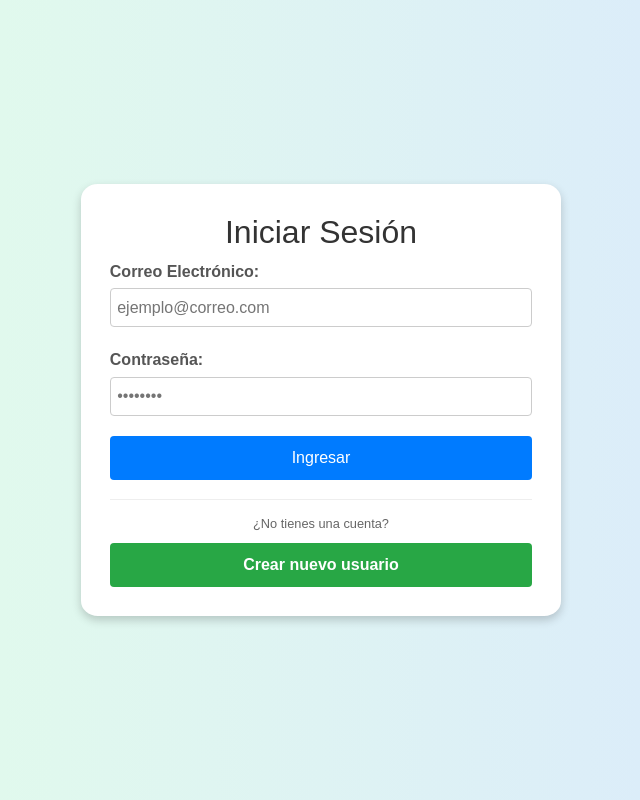
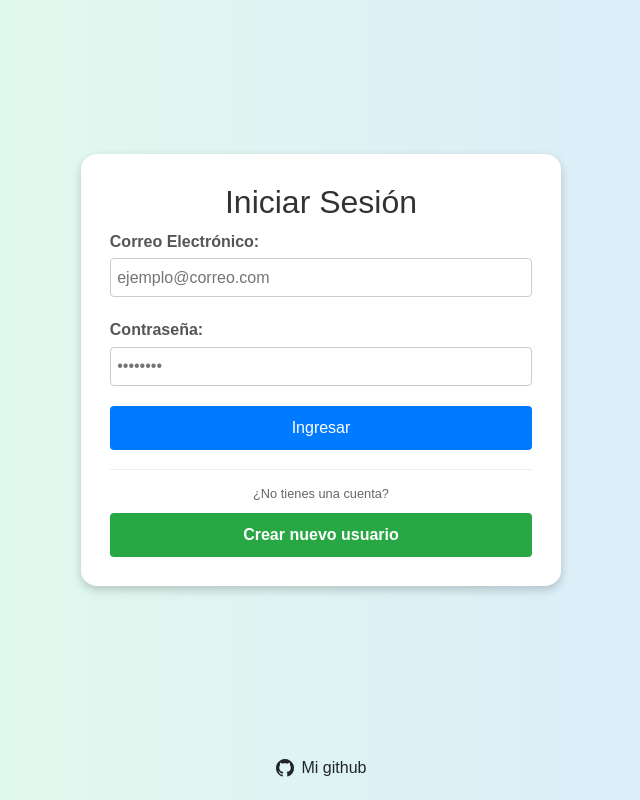
Before and after one commit to RocioEnriquez22/ProyectoListadoMateriasCRUD, a PHP site: page /index.php?action=login in a window 1280 px wide. Shown: the whole page, without its empty margins (319-959 px from the left). Run offline with PHP 8.4, Linux system fonts and the light colour scheme.

Commit message:
ultimos detalles de css y agragacion de footer con repositorio

```diff
--- a/public/CSS/login.css
+++ b/public/CSS/login.css
@@ -12,6 +12,22 @@ body {
     align-items: center;
     height: 100vh;
     margin: 0;
+}
+
+body.login-page {
+    min-height: 100vh;
+    height: auto;
+    flex-direction: column;
+    justify-content: flex-start;
+    align-items: stretch;
+}
+
+.login-content {
+    flex: 1;
+    width: 100%;
+    display: flex;
+    justify-content: center;
+    align-items: center;
 }
 
 
@@ -102,8 +118,8 @@ body {
     width: fit-content;
     padding: 0.5rem;
     border-radius: 10px;
-    margin: 1rem 1.5rem;
-    margin-left: auto;
+    margin: auto auto;
+
     font-size: medium;
     font-weight: normal;
 }
@@ -173,10 +189,18 @@ body.body-header{
     font-family: Arial, Helvetica, sans-serif;
     width: 100%;
     height: auto;
+    min-height: 100vh;
     display: flex;
     flex-direction: column;
     align-items: stretch;
 }
+
+footer{
+    width: 100%;
+    margin-top: auto;
+
+}
+
 nav.navbar.bg-body-tertiary{
     height: 15% !important;
     background-color: #fff !important;
--- a/views/auten/login.php
+++ b/views/auten/login.php
@@ -9,8 +9,9 @@
 
     <link rel="stylesheet" href="../CSS/login.css">
 </head>
-<body>
+<body class="login-page">
 
+<main class="login-content">
 <div class="login-card">
     <h2>Iniciar Sesión</h2>
 
@@ -39,6 +40,7 @@
     </div>
 </div>
 </div>
+</main>
 <div class="modal" id="registerModal">
     <div class="modal-contenido">
         <span class="close-btn" onclick="closeModal()">&times;</span>
@@ -76,9 +78,6 @@
     </div>
 </div>
 
-
-
-<script src="https://cdn.jsdelivr.net/npm/bootstrap@5.3.8/dist/js/bootstrap.bundle.min.js" integrity="sha384-FKyoEForCGlyvwx9Hj09JcYn3nv7wiPVlz7YYwJrWVcXK/BmnVDxM+D2scQbITxI" crossorigin="anonymous"></script>
 <script src="../JS/modal.js"></script>
 <?php if (isset($modal_error) && $modal_error): ?>
         <script>
@@ -88,5 +87,5 @@
             });
         </script>
     <?php endif; ?>
-</body>
-</html>
+
+<?php require __DIR__ . "/../layouts/footer.php"; ?>
--- a/views/layouts/footer.php
+++ b/views/layouts/footer.php
@@ -1,3 +1,12 @@
 
+<footer class="text-center py-3">
+	<a class="text-decoration-none text-dark d-inline-flex align-items-center gap-2" href="https://github.com/RocioEnriquez22/ProyectoListadoMateriasCRUD" target="_blank" rel="noopener noreferrer">
+		<svg xmlns="http://www.w3.org/2000/svg" width="18" height="18" fill="currentColor" viewBox="0 0 16 16" aria-hidden="true">
+			<path d="M8 0C3.58 0 0 3.58 0 8c0 3.54 2.29 6.53 5.47 7.59.4.07.55-.17.55-.38 0-.19-.01-.82-.01-1.49-2.01.37-2.53-.49-2.69-.94-.09-.23-.48-.94-.82-1.13-.28-.15-.68-.52-.01-.53.63-.01 1.08.58 1.23.82.72 1.21 1.87.87 2.33.66.07-.52.28-.87.51-1.07-1.78-.2-3.64-.89-3.64-3.95 0-.87.31-1.59.82-2.15-.08-.2-.36-1.02.08-2.12 0 0 .67-.21 2.2.82.64-.18 1.32-.27 2-.27s1.36.09 2 .27c1.53-1.04 2.2-.82 2.2-.82.44 1.1.16 1.92.08 2.12.51.56.82 1.27.82 2.15 0 3.07-1.87 3.75-3.65 3.95.29.25.54.73.54 1.48 0 1.07-.01 1.93-.01 2.2 0 .21.15.46.55.38A8.01 8.01 0 0 0 16 8c0-4.42-3.58-8-8-8"/>
+		</svg>
+		<span>Mi github</span>
+	</a>
+</footer>
 <script src="https://cdn.jsdelivr.net/npm/bootstrap@5.3.8/dist/js/bootstrap.bundle.min.js" integrity="sha384-FKyoEForCGlyvwx9Hj09JcYn3nv7wiPVlz7YYwJrWVcXK/BmnVDxM+D2scQbITxI" crossorigin="anonymous"></script>
+
 </body></html>
```
